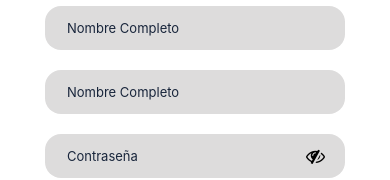
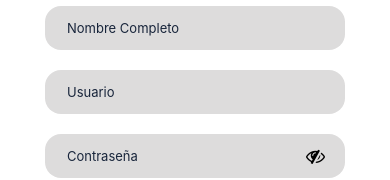
Before and after one commit to EstebanV23/persianas, a React Native app: screen /Registro in a window 390 px wide. Shown: the part 328-508 px from the top of the page. Built offline with nearby package versions, Linux system fonts and the light colour scheme.

Commit message:
Corrigiendo el placeholder y valor defecto repetido

```diff
--- a/components/Registro.jsx
+++ b/components/Registro.jsx
@@ -88,7 +88,6 @@ const app = ({navigation})=>
                             placeholder="Nombre Completo"
                             style={styles.inputText}
                             defaultValue={defecto}
-                            defaultValue={defecto}
                         />
                         {listoVerificar? verificacionNom ? <Text style={{color:'green'}}>Campo Correcto!</Text> : <Text style={{color:'red'}}>El campo no puede quedar vacio</Text>:<></>}
                     </View>
@@ -96,7 +95,7 @@ const app = ({navigation})=>
                     <View>
                         <TextInput
                             onChangeText={setUsuario}
-                            placeholder="Nombre Completo"
+                            placeholder="Usuario"
                             style={styles.inputText}
                             defaultValue={defecto}
                         />
```
